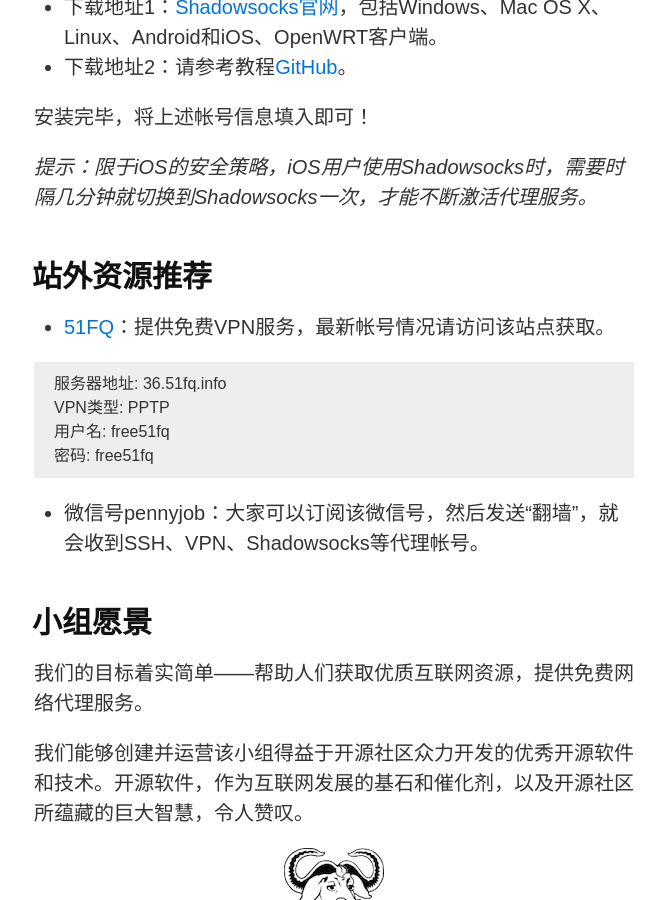
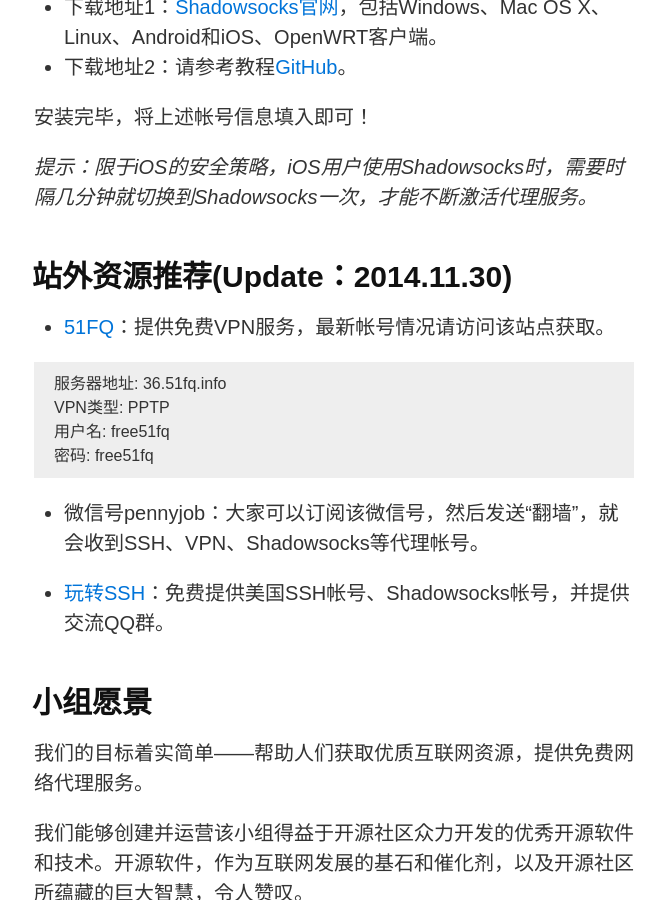
Before and after one commit to tuhaihe/acrossthegreatwall, a Jekyll site: the page built from index.html, in a window 1280 px wide and 900 px high, scrolled down 1738 px. Shown: the whole window, without its empty margins (306-971 px from the left). Built offline with Jekyll 4.4.1, drawn with Linux system fonts in a browser that asks for light colours.

Commit message:
Add MIT License and one more SSH proxy provider

```diff
--- a/_includes/index.md
+++ b/_includes/index.md
@@ -62,7 +62,7 @@ _免费网络代理公益小组_
 
 *提示：限于iOS的安全策略，iOS用户使用Shadowsocks时，需要时隔几分钟就切换到Shadowsocks一次，才能不断激活代理服务。*
 
-## 站外资源推荐
+## 站外资源推荐(Update：2014.11.30)
 
 + [51FQ][51FQ]：提供免费VPN服务，最新帐号情况请访问该站点获取。
 
@@ -75,11 +75,14 @@ VPN类型: PPTP
 
 + 微信号pennyjob：大家可以订阅该微信号，然后发送“翻墙”，就会收到SSH、VPN、Shadowsocks等代理帐号。
 
++ [玩转SSH][8]：免费提供美国SSH帐号、Shadowsocks帐号，并提供交流QQ群。
+
 [51FQ]: http://51fq.info/?page_id=5
 [3]: https://sourceforge.net/projects/shadowsocksgui/
 [4]: https://github.com/shadowsocks/shadowsocks-iOS/wiki/Shadowsocks-for-OSX-帮助
 [5]: http://shadowsocks.org/en/download/clients.html
 [6]: https://github.com/shadowsocks/shadowsocks-gui
+[8]: http://playssh.com
 
 ## 小组愿景
 
```
Also changed, not shown: README.md, 1 other file.
